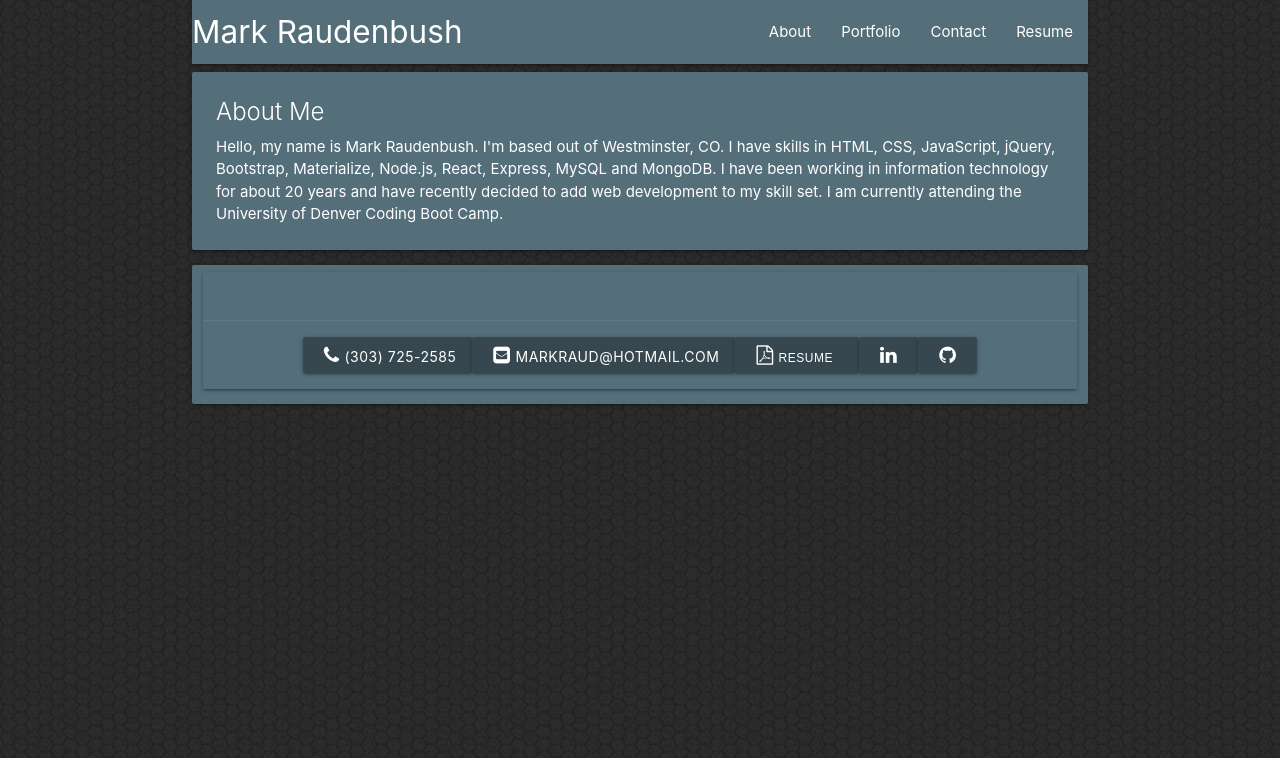
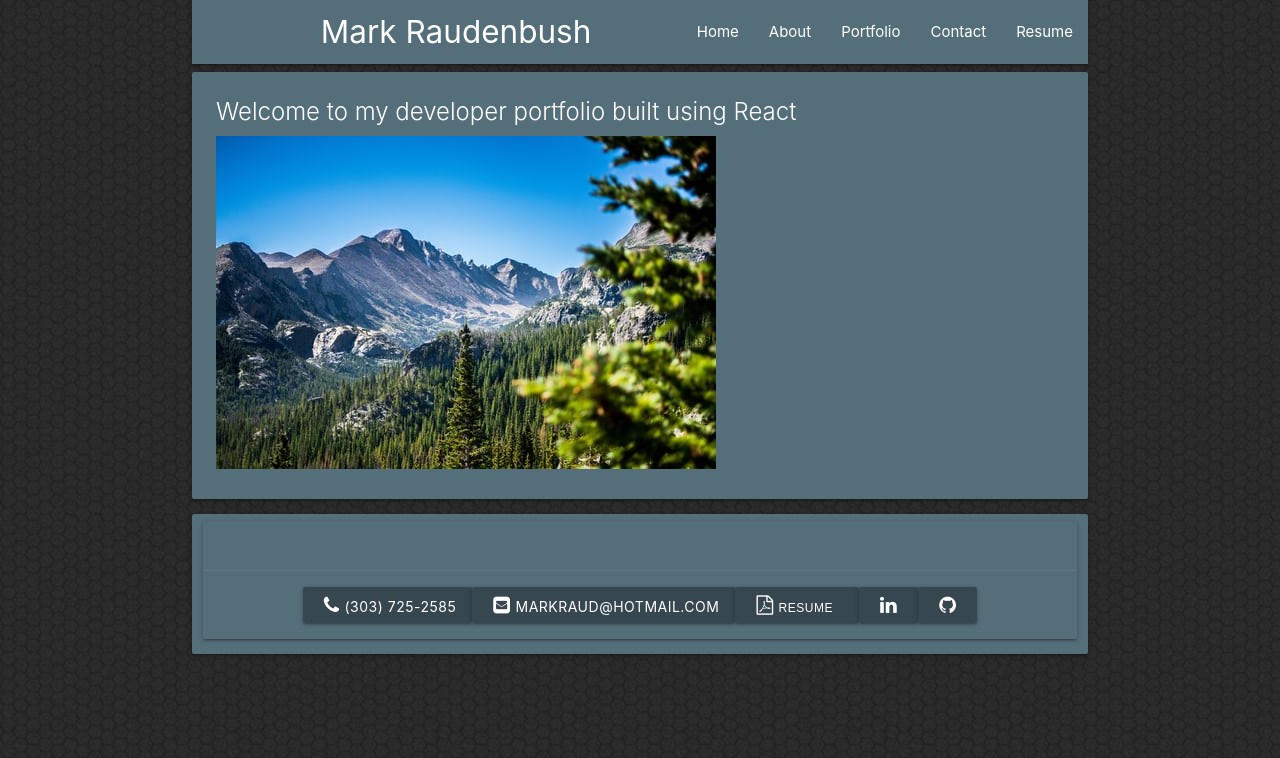
Before and after one commit to markraud/react_portfolio, a React (Create React App) app: page / in a window 1280 px wide. Shown: the top 758 px of the page. Built offline with nearby package versions, Linux system fonts and the light colour scheme.

Commit message:
updated routes and created a home page

```diff
--- a/src/App.js
+++ b/src/App.js
@@ -1,12 +1,12 @@
-// import logo from './logo.svg';
 import './App.css';
-import Nav from './components/Nav';
-import Content from './components/Content';
+import Header from './components/Header';
+import Home from './components/Home'
 import About from './components/About';
 import Portfolio from './components/Portfolio';
 import Contact from './components/Contact';
 import Resume from './components/Resume';
 import Footer from './components/Footer';
+
 import { BrowserRouter as Router, Route } from 'react-router-dom';
 
 
@@ -14,13 +14,13 @@ function App() {
   return (
     <Router>
       <div className="container">
-        <Nav />
-        {/* <Content /> */}
-        <Route path="/" component={About} />
-        <Route path="/About" component={About} />
-        <Route path="/Portfolio" component={Portfolio} />
-        <Route path="/Contact" component={Contact} />
-        <Route path="/Resume" component={Resume} />
+        <Header />
+        <Route exact path="/" component={Home} />
+        <Route exact path="/home" component={Home} />
+        <Route exact path="/About" component={About} />
+        <Route exact path="/Portfolio" component={Portfolio} />
+        <Route exact path="/Contact" component={Contact} />
+        <Route exact path="/Resume" component={Resume} />
         <Footer />
       </div>
     </Router>
--- a/src/components/Content.js
+++ /dev/null
@@ -1,52 +0,0 @@
-import React, { useState } from 'react';
-import ContentTabs from './ContentTabs';
-import About from './About';
-import Portfolio from './Portfolio';
-import Contact from './Contact';
-import Resume from './Resume';
-import { BrowserRouter as Router, Route } from 'react-router-dom';
-
-
-
-function Content() {
-  const [currentPage, setCurrentPage] = useState('About');
-
-
-  //determine which page to render
-  // const renderPage = () => {
-  //   if (currentPage === 'About') {
-  //     return <About />;
-  //   }
-  //   if (currentPage === 'Portfolio') {
-  //     console.log(currentPage);
-  //     return <Portfolio />;
-  //   }
-  //   if (currentPage === 'Contact') {
-  //     return <Contact />;
-  //   }
-  //   return <Resume />;
-  // };
-
-  const handlePageChange = (page) => setCurrentPage(page);
-
-  return (
-    <Router>
-      <div>
-        <ContentTabs currentPage={currentPage} handlePageChange={handlePageChange} />
-        {/* {renderPage()} */}
-
-
-        <Route path="/" component={About} />
-        <Route path="/About" component={About} />
-        <Route path="/Portfolio" component={Portfolio} />
-        <Route path="/Contact" component={Contact} />
-        <Route path="/Resume" component={Resume} />
-
-
-
-      </div>
-    </Router>
-  );
-}
-
-export default Content;
--- a/src/components/ContentTabs.js
+++ /dev/null
@@ -1,24 +0,0 @@
-import React from 'react';
-
-// Here we are using object destructuring assignment to pluck off our variables from the props object
-// We assign them to their own variable names
-function ContentTabs({ currentPage, handlePageChange }) {
-  return (
-    <ul className='right'>
-      <li>
-        <a href="#about" onClick={() => handlePageChange('About')}>About</a>
-      </li>
-      <li>
-        <a href="#portfolio" onClick={() => handlePageChange('Portfolio')}>Portfolio</a>
-      </li>
-      <li>
-        <a href="#contact" onClick={() => handlePageChange('Contact')}>Contact</a>
-      </li>
-      <li>
-        <a href="#resume" onClick={() => handlePageChange('Resume')}>Resume</a>
-      </li>
-    </ul>
-  );
-}
-
-export default ContentTabs;
--- /dev/null
+++ b/src/components/Header.js
@@ -0,0 +1,19 @@
+import React from 'react';
+import Nav from './Nav';
+
+function Header() {
+
+  return (
+
+    < div >
+      <div className="nav-wrapper  blue-grey darken-1">
+        <a href="#!" className="brand-logo left">Mark Raudenbush</a>
+        <Nav />
+      </div>
+    </div >
+
+  );
+
+}
+
+export default Header;
--- /dev/null
+++ b/src/components/Home.js
@@ -0,0 +1,17 @@
+import React from 'react';
+import bear from '../images/bear-lake.jpg'
+
+function Home() {
+  return (
+    <div>
+      <div id="about" className="card  blue-grey darken-1">
+        <div className="card-content white-text">
+          <span className="card-title">Welcome to my developer portfolio built using React</span>
+          <img src={bear} alt="bear-lake" />
+        </div>
+      </div>
+    </div>
+  );
+}
+
+export default Home;
--- a/src/components/Nav.js
+++ b/src/components/Nav.js
@@ -1,6 +1,5 @@
 import React from 'react';
-import ContentTabs from './ContentTabs';
-// need to import Link from react router dom
+
 import { Link } from 'react-router-dom';
 
 function Nav() {
@@ -11,8 +10,8 @@ function Nav() {
       <nav>
         <div className="nav-wrapper  blue-grey darken-1">
           <a href="#!" className="brand-logo left">Mark Raudenbush</a>
-          {/* <ContentTabs /> */}
-          <ul className="right hide-on-med-and-down">
+          <ul className="right">
+            <li><Link to="/home">Home</Link></li>
             <li><Link to="/about">About</Link></li>
             <li><Link to="/Portfolio">Portfolio</Link></li>
             <li><Link to="/Contact">Contact</Link></li>
```
Also changed, not shown: src/images/bear-lake.jpg (added).
